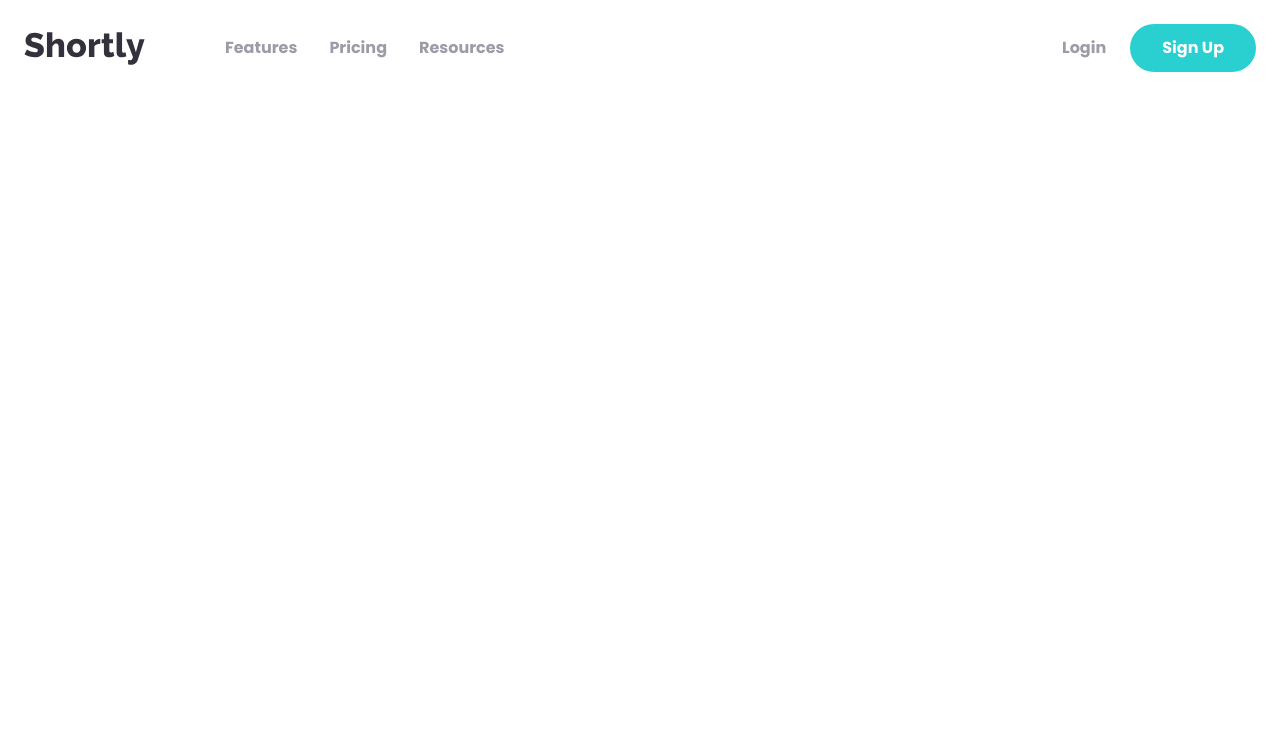
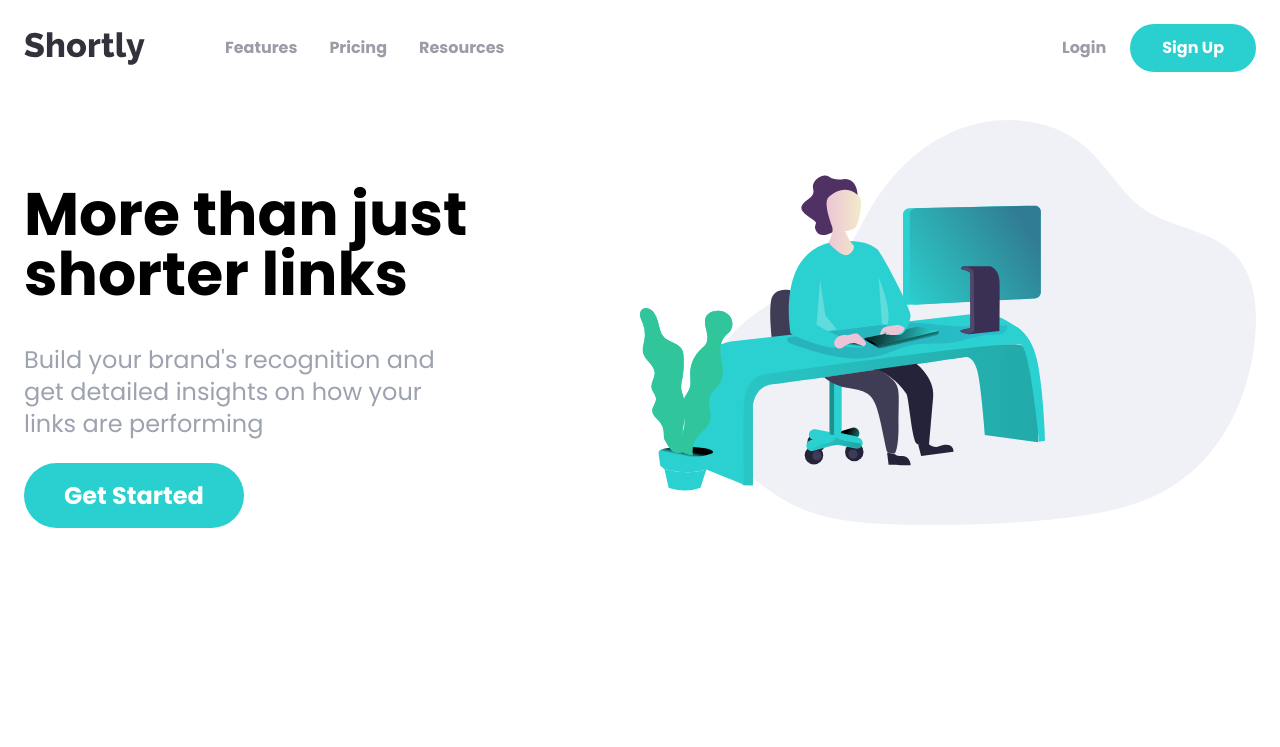
Before and after one commit to xDamneDx/traversy-shortly, a website: page index.html in a window 1280 px wide. Drawn offline with Linux system fonts and the light colour scheme.

Commit message:
add hero section

```diff
--- a/index.html
+++ b/index.html
@@ -46,6 +46,33 @@
 
     <!-- @todo: Mobile Menu -->
   </nav>
+
+  <!-- Hero Section -->
+  <section id="hero">
+    <!-- Hero Container -->
+    <div class="container flex flex-col-reverse p-6 mx-auto lg:flex-row">
+      <!-- Content Container -->
+      <div class="flex flex-col space-y-10 mb-44 lg:mt-16 xl:mb-52 lg:w-1/2">
+        <h1 class="text-5xl font-bold text-center lg:text-6xl lg:max-w-md lg:text-left">
+          More than just shorter links
+        </h1>
+        <p class="text-2xl text-center text-gray-400 lg:max-w-md lg:text-left">
+          Build your brand's recognition and get detailed insights
+          on how your links are performing
+        </p>
+        <div class="mx-auto lg:mx-0">
+          <a href="#" class="px-10 py-5 text-2xl font-bold text-white rounded-full bg-cyan lg:py-4 hover:opacity-70">
+            Get Started
+          </a>
+        </div>
+      </div>
+
+      <!-- Image -->
+      <div class="mx-auto mb-24 md:w-180 lg:mb-0 lg:w-1/2">
+        <img src="images/illustration-working.svg" alt="">
+      </div>
+    </div>
+  </section>
 </body>
 
 </html>
```
Also changed, not shown: css/style.css.
